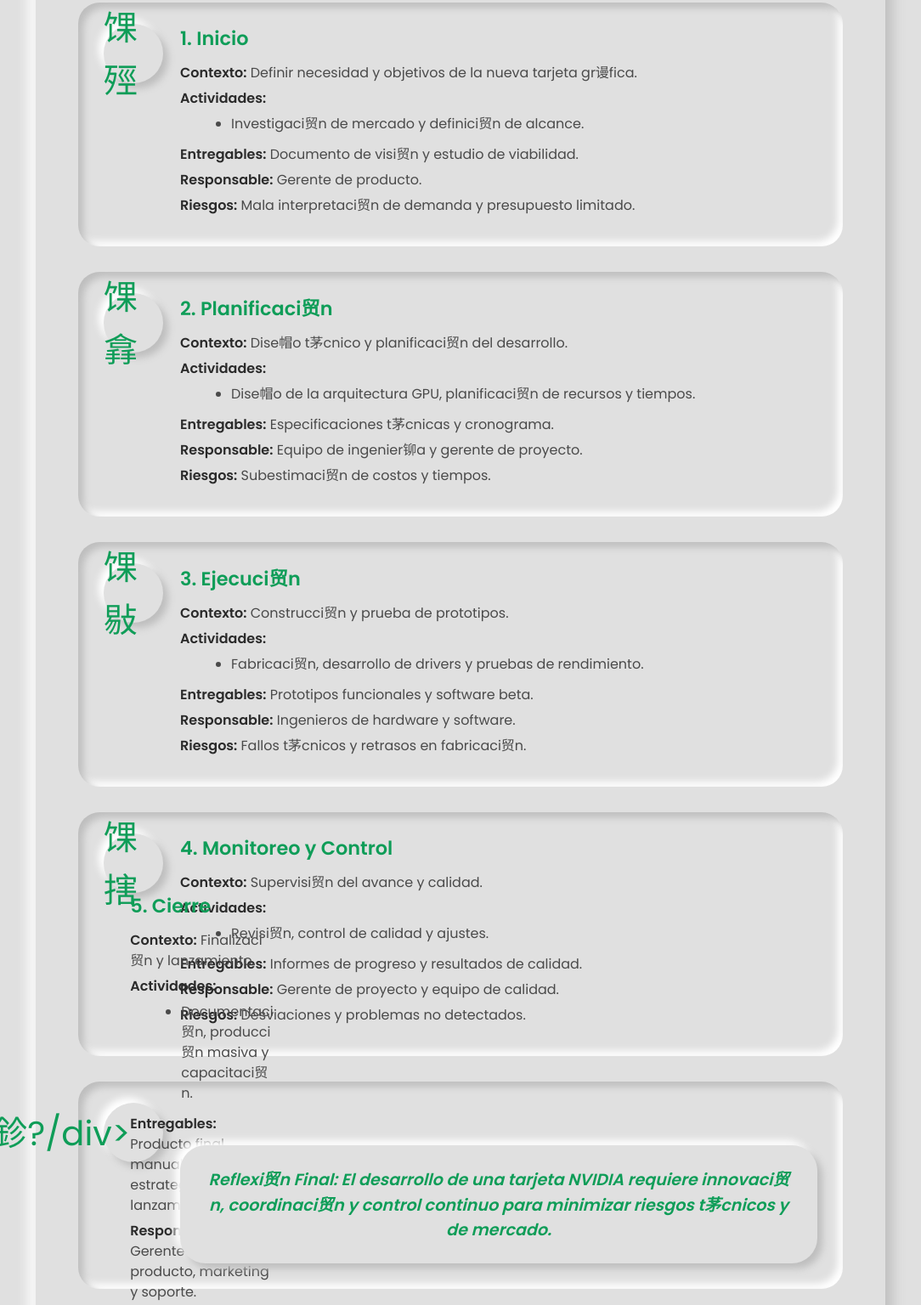
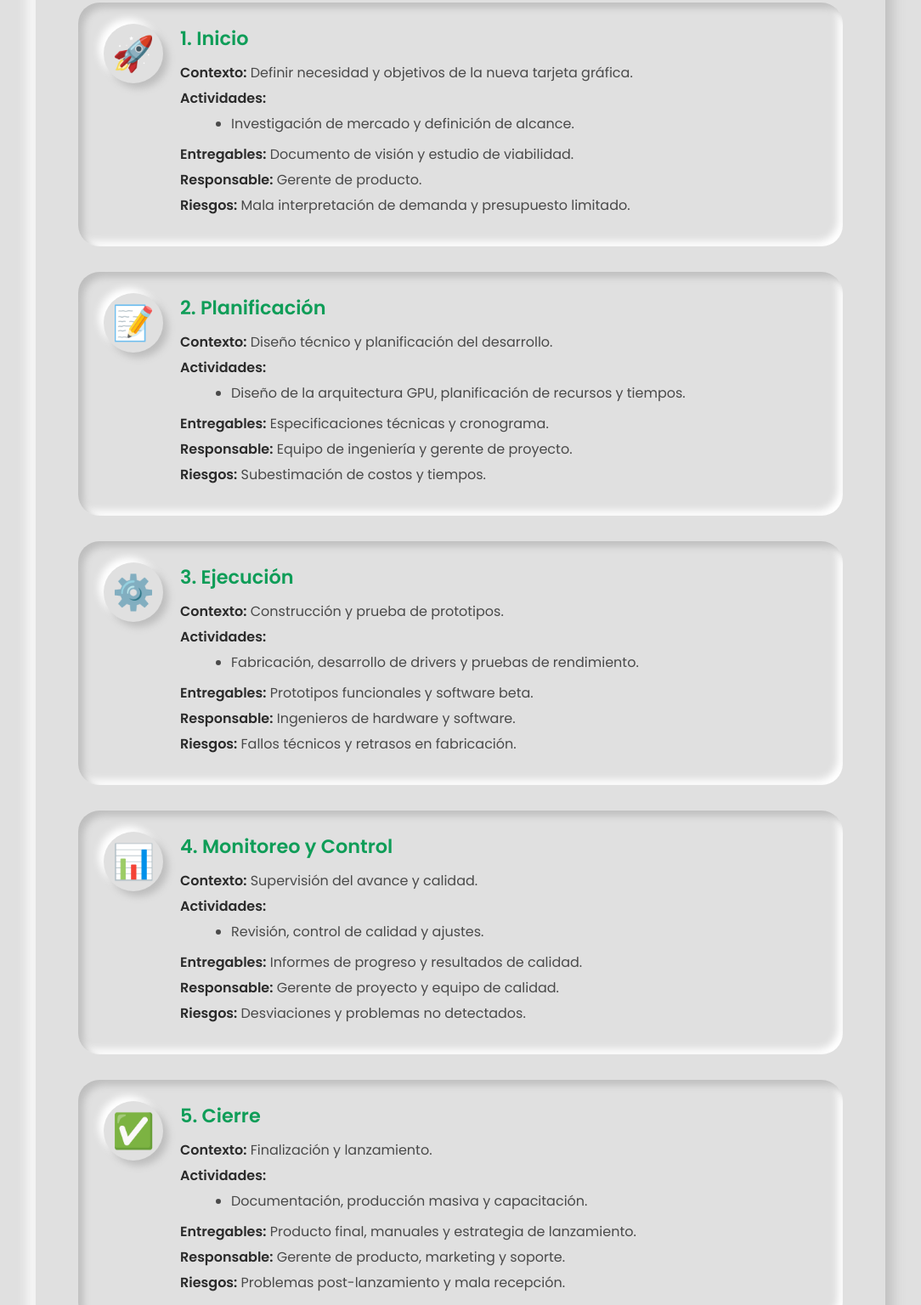
Before and after one commit to manolo0o/Engineering-class, a plain HTML site: page index.html in a window 1280 px wide. Shown: the part 152-1688 px from the top of the page at 85% size, without its empty margins (98-1182 px from the left). Drawn offline with Linux system fonts and the light colour scheme.

Commit message:
feat: :art: arreglo

```diff
--- a/index.html
+++ b/index.html
@@ -3,7 +3,7 @@
 <head>
 <meta charset="UTF-8" />
 <meta name="viewport" content="width=device-width, initial-scale=1" />
-<title>Infograf铆a Neumorfista: Desarrollo Tarjeta NVIDIA</title>
+<title>Infografía Neumorfista: Desarrollo Tarjeta NVIDIA</title>
 <style>
   @import url('https://fonts.googleapis.com/css2?family=Poppins:wght@400;600&display=swap');
 
@@ -137,58 +137,58 @@
   <h2>Desarrollo de una Tarjeta de Video NVIDIA</h2>
 
   <div class="stage">
-    <div class="icon-container" aria-label="Inicio">馃殌</div>
+    <div class="icon-container" aria-label="Inicio">🚀</div>
     <div class="content">
       <h3>1. Inicio</h3>
-      <p><strong>Contexto:</strong> Definir necesidad y objetivos de la nueva tarjeta gr谩fica.</p>
+      <p><strong>Contexto:</strong> Definir necesidad y objetivos de la nueva tarjeta gráfica.</p>
       <p><strong>Actividades:</strong></p>
       <ul>
-        <li>Investigaci贸n de mercado y definici贸n de alcance.</li>
+        <li>Investigación de mercado y definición de alcance.</li>
       </ul>
-      <p><strong>Entregables:</strong> Documento de visi贸n y estudio de viabilidad.</p>
+      <p><strong>Entregables:</strong> Documento de visión y estudio de viabilidad.</p>
       <p><strong>Responsable:</strong> Gerente de producto.</p>
-      <p><strong>Riesgos:</strong> Mala interpretaci贸n de demanda y presupuesto limitado.</p>
+      <p><strong>Riesgos:</strong> Mala interpretación de demanda y presupuesto limitado.</p>
     </div>
   </div>
 
   <div class="stage">
-    <div class="icon-container" aria-label="Planificaci贸n">馃搻</div>
+    <div class="icon-container" aria-label="Planificación">📝</div>
     <div class="content">
-      <h3>2. Planificaci贸n</h3>
-      <p><strong>Contexto:</strong> Dise帽o t茅cnico y planificaci贸n del desarrollo.</p>
+      <h3>2. Planificación</h3>
+      <p><strong>Contexto:</strong> Diseño técnico y planificación del desarrollo.</p>
       <p><strong>Actividades:</strong></p>
       <ul>
-        <li>Dise帽o de la arquitectura GPU, planificaci贸n de recursos y tiempos.</li>
+        <li>Diseño de la arquitectura GPU, planificación de recursos y tiempos.</li>
       </ul>
-      <p><strong>Entregables:</strong> Especificaciones t茅cnicas y cronograma.</p>
-      <p><strong>Responsable:</strong> Equipo de ingenier铆a y gerente de proyecto.</p>
-      <p><strong>Riesgos:</strong> Subestimaci贸n de costos y tiempos.</p>
+      <p><strong>Entregables:</strong> Especificaciones técnicas y cronograma.</p>
+      <p><strong>Responsable:</strong> Equipo de ingeniería y gerente de proyecto.</p>
+      <p><strong>Riesgos:</strong> Subestimación de costos y tiempos.</p>
     </div>
   </div>
 
   <div class="stage">
-    <div class="icon-container" aria-label="Ejecuci贸n">馃敡</div>
+    <div class="icon-container" aria-label="Ejecución">⚙️</div>
     <div class="content">
-      <h3>3. Ejecuci贸n</h3>
-      <p><strong>Contexto:</strong> Construcci贸n y prueba de prototipos.</p>
+      <h3>3. Ejecución</h3>
+      <p><strong>Contexto:</strong> Construcción y prueba de prototipos.</p>
       <p><strong>Actividades:</strong></p>
       <ul>
-        <li>Fabricaci贸n, desarrollo de drivers y pruebas de rendimiento.</li>
+        <li>Fabricación, desarrollo de drivers y pruebas de rendimiento.</li>
       </ul>
       <p><strong>Entregables:</strong> Prototipos funcionales y software beta.</p>
       <p><strong>Responsable:</strong> Ingenieros de hardware y software.</p>
-      <p><strong>Riesgos:</strong> Fallos t茅cnicos y retrasos en fabricaci贸n.</p>
+      <p><strong>Riesgos:</strong> Fallos técnicos y retrasos en fabricación.</p>
     </div>
   </div>
 
   <div class="stage">
-    <div class="icon-container" aria-label="Monitoreo y Control">馃搳</div>
+    <div class="icon-container" aria-label="Monitoreo y Control">📊</div>
     <div class="content">
       <h3>4. Monitoreo y Control</h3>
-      <p><strong>Contexto:</strong> Supervisi贸n del avance y calidad.</p>
+      <p><strong>Contexto:</strong> Supervisión del avance y calidad.</p>
       <p><strong>Actividades:</strong></p>
       <ul>
-        <li>Revisi贸n, control de calidad y ajustes.</li>
+        <li>Revisión, control de calidad y ajustes.</li>
       </ul>
       <p><strong>Entregables:</strong> Informes de progreso y resultados de calidad.</p>
       <p><strong>Responsable:</strong> Gerente de proyecto y equipo de calidad.</p>
@@ -197,22 +197,22 @@
   </div>
 
   <div class="stage">
-    <div class="icon-container" aria-label="Cierre">鉁?/div>
+    <div class="icon-container" aria-label="Cierre">✅</div>
     <div class="content">
       <h3>5. Cierre</h3>
-      <p><strong>Contexto:</strong> Finalizaci贸n y lanzamiento.</p>
+      <p><strong>Contexto:</strong> Finalización y lanzamiento.</p>
       <p><strong>Actividades:</strong></p>
       <ul>
-        <li>Documentaci贸n, producci贸n masiva y capacitaci贸n.</li>
+        <li>Documentación, producción masiva y capacitación.</li>
       </ul>
       <p><strong>Entregables:</strong> Producto final, manuales y estrategia de lanzamiento.</p>
       <p><strong>Responsable:</strong> Gerente de producto, marketing y soporte.</p>
-      <p><strong>Riesgos:</strong> Problemas post-lanzamiento y mala recepci贸n.</p>
+      <p><strong>Riesgos:</strong> Problemas post-lanzamiento y mala recepción.</p>
     </div>
   </div>
 
   <div class="reflection">
-    Reflexi贸n Final: El desarrollo de una tarjeta NVIDIA requiere innovaci贸n, coordinaci贸n y control continuo para minimizar riesgos t茅cnicos y de mercado.
+    Reflexión Final: El desarrollo de una tarjeta NVIDIA requiere innovación, coordinación y control continuo para minimizar riesgos técnicos y de mercado.
   </div>
 </div>
 
```
